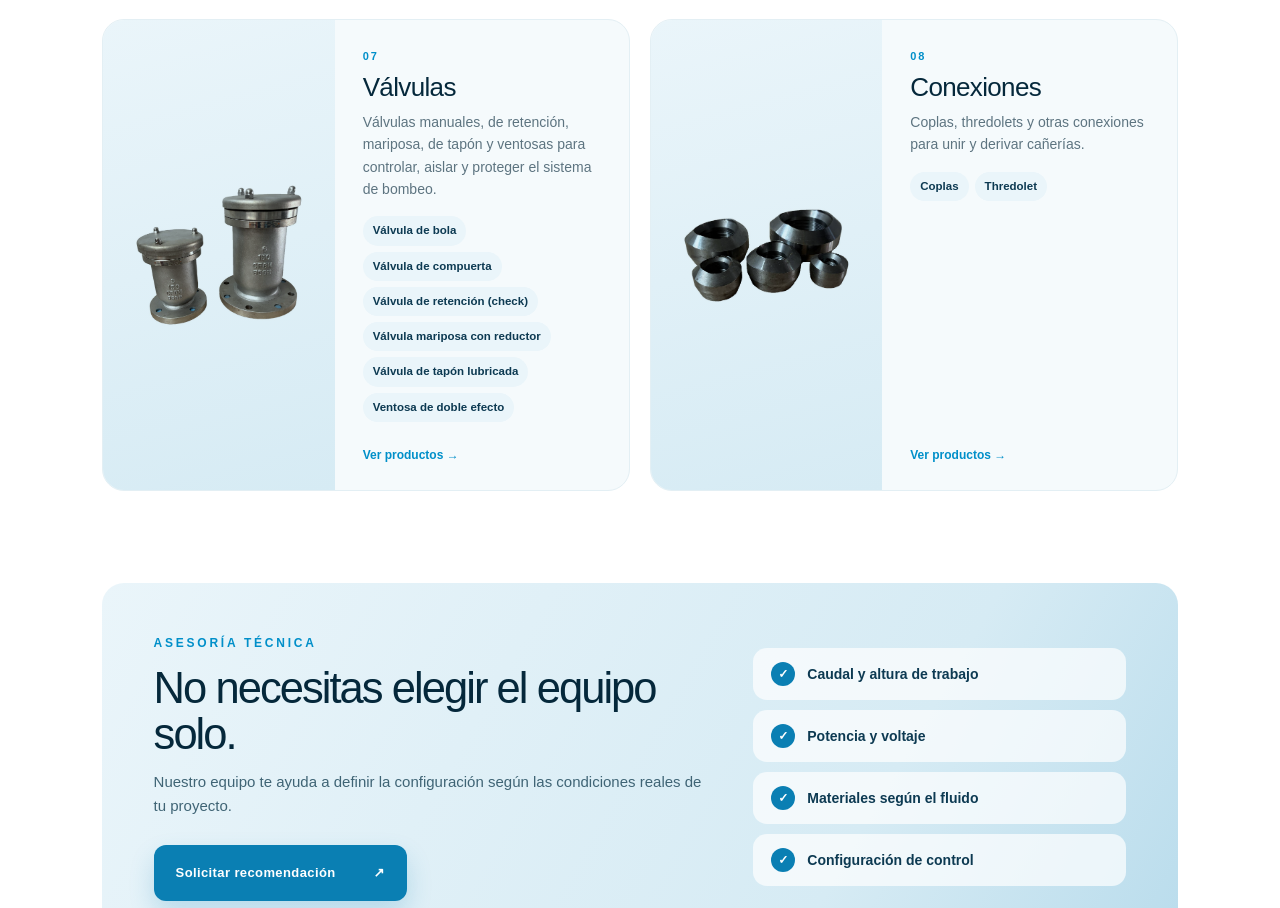
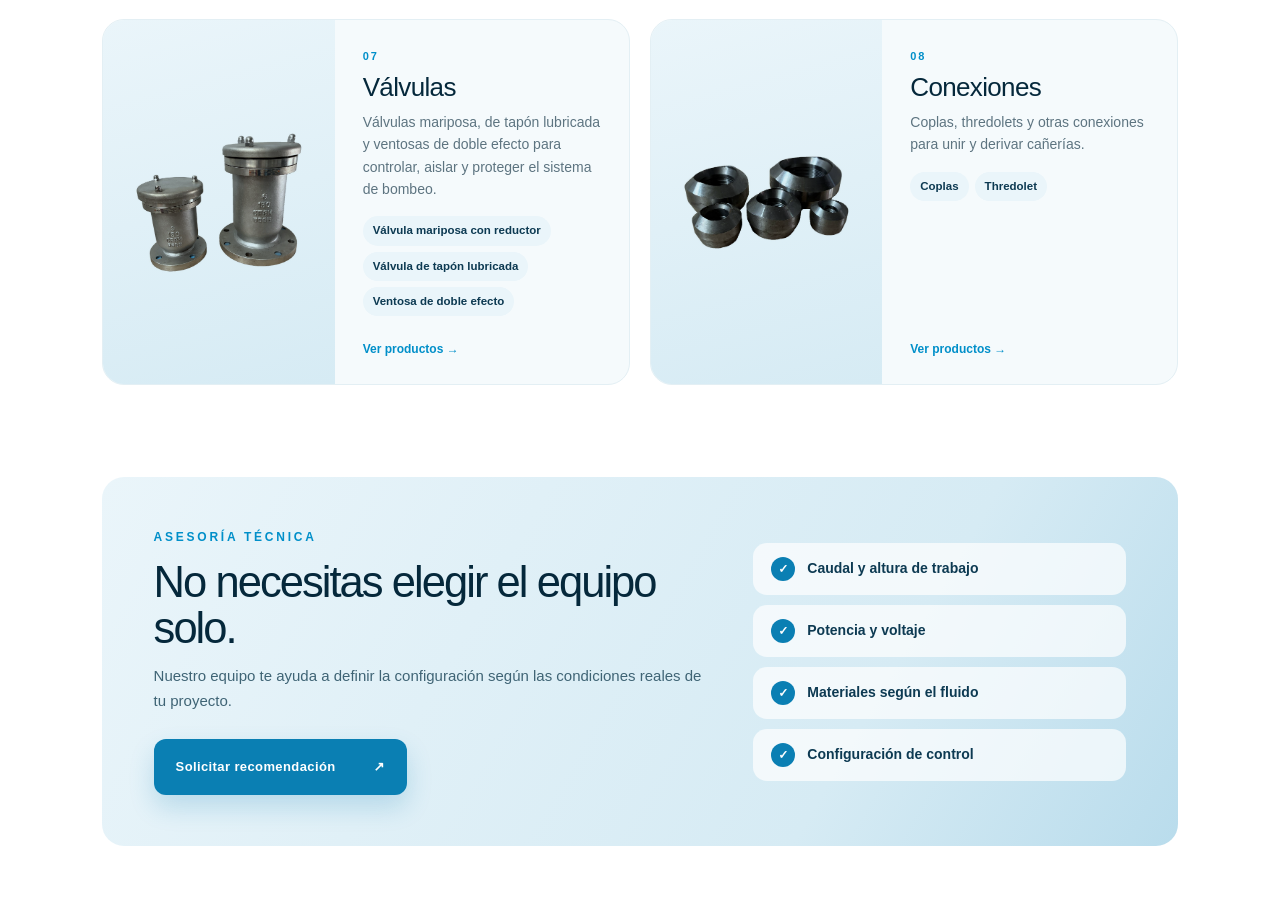
Before and after one commit to rodark99/Hidroterra-page, a Next.js app: page /soluciones in a window 1280 px wide. Shown: the part 2176-3084 px from the top of the page. Built offline with nearby package versions, Linux system fonts and the light colour scheme; no server answers.

Commit message:
Válvulas: quitar bola, compuerta y retención (sin foto real)
Co-Authored-By: Claude Opus 5.5 <noreply@anthropic.com>
Claude-Session: https://claude.ai/code/session_016iLmevAzpMLamSXyWzGzGS

```diff
--- a/app/catalog-data.ts
+++ b/app/catalog-data.ts
@@ -426,46 +426,10 @@ export const productFamilies: ProductFamily[] = [
     number: "07",
     title: "Válvulas",
     shortTitle: "Válvulas",
-    description: "Válvulas manuales, de retención, mariposa, de tapón y ventosas para controlar, aislar y proteger el sistema de bombeo.",
+    description: "Válvulas mariposa, de tapón lubricada y ventosas de doble efecto para controlar, aislar y proteger el sistema de bombeo.",
     application: "Corte y regulación de flujo, protección contra retorno, expulsión de aire en las líneas y aislamiento de equipos para mantención.",
     coverImage: "/productos/ventosa-doble-efecto.jpg",
     models: [
-      {
-        id: "valvula-bola",
-        name: "Válvula de bola",
-        description: "Válvula manual de paso total, de apertura y cierre rápido con un cuarto de vuelta.",
-        image: "/productos/valvula-bola.png",
-        specs: [
-          { label: "Material", value: "Latón forjado" },
-          { label: "Paso", value: "Total" },
-          { label: "Asiento", value: "Teflón, junta tórica doble" },
-          { label: "Conexión", value: "Hilo hembra BSP (ISO 228)" },
-          { label: "Temperatura de trabajo", value: "0 a 120 °C" },
-        ],
-      },
-      {
-        id: "valvula-compuerta",
-        name: "Válvula de compuerta",
-        description: "Válvula manual para aislar tramos y equipos de la instalación, en latón para diámetros pequeños y en hierro dúctil con sello elastomérico para redes mayores.",
-        image: "/productos/valvula-compuerta.png",
-        specs: [
-          { label: "Latón", value: "Hilo hembra BSP (ISO 228), 0 a 120 °C" },
-          { label: "Hierro dúctil", value: "GGG50, disco con EPDM, PN10/16" },
-          { label: "Vástago", value: "Acero inoxidable" },
-        ],
-      },
-      {
-        id: "valvula-retencion",
-        name: "Válvula de retención (check)",
-        description: "Permite el paso del agua en un solo sentido y evita el retorno hacia la bomba. Disponible en latón roscada y en hierro dúctil tipo wafer o de bola.",
-        image: "/productos/valvula-retencion.png",
-        specs: [
-          { label: "Latón", value: "Vertical u horizontal, hilo hembra BSP, 0 a 90 °C" },
-          { label: "Tipo wafer", value: "Hierro dúctil GGG50, disco inoxidable 304" },
-          { label: "Tipo bola", value: "Hierro dúctil, apta para aguas servidas" },
-          { label: "Asiento", value: "EPDM / NBR" },
-        ],
-      },
       {
         id: "valvula-mariposa",
         name: "Válvula mariposa con reductor",
--- a/app/seo.ts
+++ b/app/seo.ts
@@ -79,10 +79,10 @@ export const familySeo: Record<string, PageSeo> = {
     keywords: ["cañería galvanizada", "cañería acero inoxidable", "cañería acero negro", "hilo NPT", "hilo BSP"],
   },
   valvulas: {
-    title: "Válvulas: mariposa, tapón, retención y ventosas",
+    title: "Válvulas: mariposa, tapón lubricada y ventosas",
     description:
-      "Válvulas de bola, compuerta, mariposa, tapón y retención, y ventosas de doble efecto para controlar, aislar y proteger sistemas de bombeo.",
-    keywords: ["válvula de retención", "válvula check", "válvula de bola", "válvula de compuerta", "válvula mariposa", "válvula de tapón", "ventosa", "válvula de aire"],
+      "Válvulas mariposa con reductor, válvulas de tapón lubricadas y ventosas de doble efecto para controlar, aislar y proteger sistemas de bombeo.",
+    keywords: ["válvula mariposa", "válvula de tapón", "ventosa", "válvula de aire"],
   },
   conexiones: {
     title: "Coplas, thredolet y conexiones para cañerías",
```
